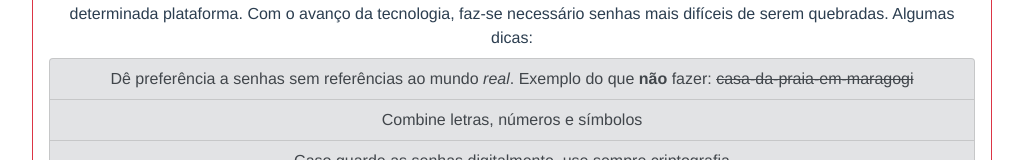
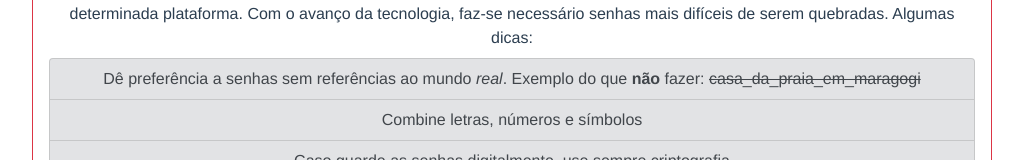
Before and after one commit to MarcMunhoz/random-pass, a Vue app: page / in a window 1280 px wide. Shown: the part 236-396 px from the top of the page, without its empty margins (128-1151 px from the left). Built offline with nearby package versions, Linux system fonts and the light colour scheme; what vue-clipboard2 would draw is missing.

Commit message:
Packages upgrade | Fixes CVE-2023-28155 and CVE-2023-28155

```diff
--- a/package.json
+++ b/package.json
@@ -16,8 +16,8 @@
     "ejs": "^3.1.7",
     "follow-redirects": "^1.14.7",
     "got": "^11.8.5",
-    "less": "3.11.1",
-    "less-loader": "5.0.0",
+    "less": "^4.2.0",
+    "less-loader": "11.1.3",
     "node-forge": "^1.0.0",
     "terser": "^5.14.2",
     "vite": "^3.2.3",
--- a/src/App.vue
+++ b/src/App.vue
@@ -10,7 +10,7 @@
           senhas mais difíceis de serem quebradas. Algumas dicas:
           <ul class="list-group my-2">
             <li class="list-group-item list-group-item-secondary">
-              Dê preferência a senhas sem referências ao mundo <em>real</em>. Exemplo do que <strong>não</strong> fazer: <del>casa-da-praia-em-maragogi</del>
+              Dê preferência a senhas sem referências ao mundo <em>real</em>. Exemplo do que <strong>não</strong> fazer: <del>casa_da_praia_em_maragogi</del>
             </li>
             <li class="list-group-item list-group-item-secondary">Combine letras, números e símbolos</li>
             <li class="list-group-item list-group-item-secondary">Caso guarde as senhas digitalmente, use sempre criptografia</li>
@@ -25,7 +25,7 @@
 
           <p>
             <label for="passLen" class="d-block">Quantos carateres terá sua senha?</label>
-            <input type="number" name="passLen" min="10" max="99" v-model="stringLen" />
+            <input type="number" name="passLen" id="passLen" min="10" max="99" v-model="stringLen" />
           </p>
 
           <p class="font-weight-bolder shadow-sm">
```
Also changed, not shown: 1 other file (tests, documents, lock files or other folders).
